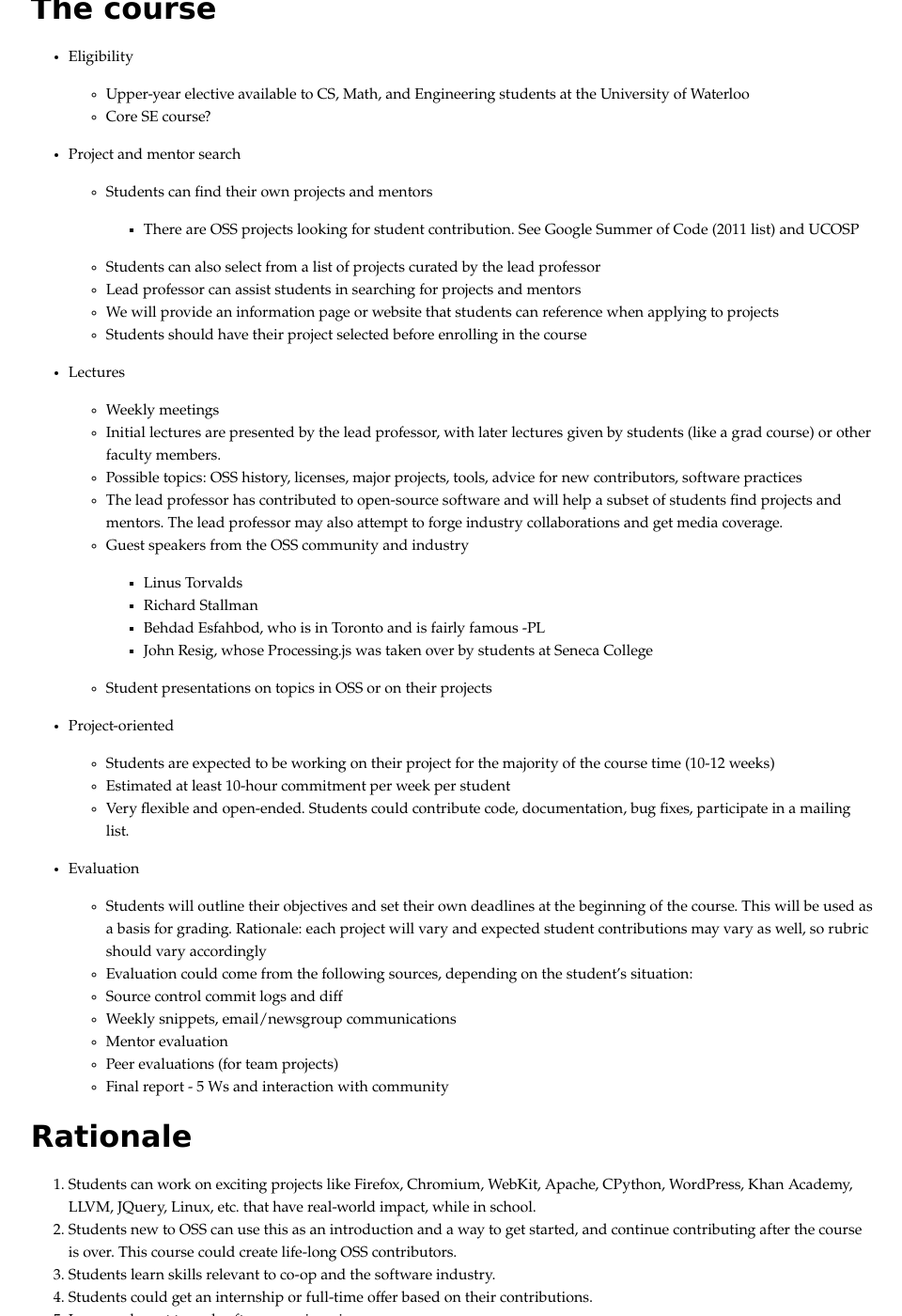
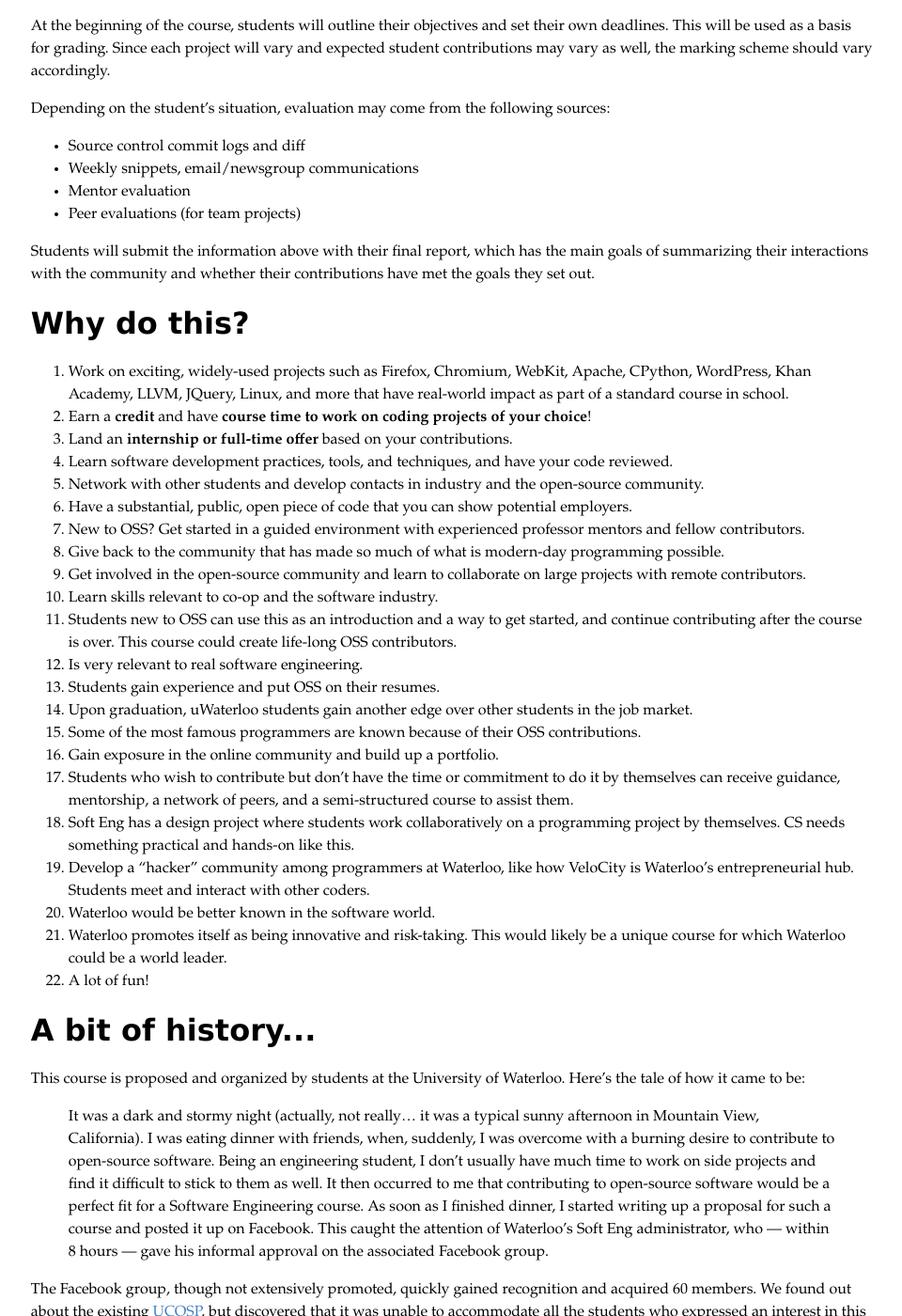
Before and after one commit to os499/os499.github.com, a Jekyll site: the page built from general-information/index.md, in a window 1280 px wide and 1400 px high, scrolled down 761 px. Shown: the whole window at 94% size, without its empty margins (300-1260 px from the left). Built offline with Jekyll 4.4.1, drawn with Linux system fonts in a browser that asks for light colours; some of the changed text lies outside the part shown.

Commit message:
general information 50% done

```diff
--- a/general-information/index.md
+++ b/general-information/index.md
@@ -3,151 +3,72 @@
 title: General Information - OS 499
 ---
 
+<h1 id='about-the-course'>About the course</h1>
 
-This is still a work in progress!
+This is a [student-organized](#history) course where students at the University of Waterloo contribute to open-source software.
 
-general information page. may be split up into multiple pages. Change navigation structure if we do that.
+## Project-oriented
+The main purpose of the course is for students to get involved with an open-source project and make a meaningful contribution during their term. We currently expect students to work on their project for 10-12 weeks, with at least a 10-hour commitment per week. Contributions are very flexible and open-ended &mdash; students can write code, work on bug fixes, improve documentation, and participate in mailing lists.
+
+## Lectures
+We will have weekly meetings where initial lectures are given by the participating professors. The lead professor will have contributed to open-source software, and will attempt to forge industry collaborations and get media coverage. In later lectures, students will give presentations on the projects that they're working on and present lectures on topics in open-source software development. We will also be inviting guest speakers from industry and the open-source community to our weekly meetings.
+
+Possible lecture topics include OSS history, licenses, major projects, tools, advice for new contributors, and development practices.
+
+## Evaluation
+At the beginning of the course, students will outline their objectives and set their own deadlines. This will be used as a basis for grading. Since each project will vary and expected student contributions may vary as well, the marking scheme should vary accordingly.
+
+Depending on the student's situation, evaluation may come from the following sources:
+
+- Source control commit logs and diff
+- Weekly snippets, email/newsgroup communications
+- Mentor evaluation
+- Peer evaluations (for team projects)
+
+Students will submit the information above with their final report, which has the main goals of summarizing their interactions with the community and whether their contributions have met the goals they set out.
 
 
-- meta-info: how started, why, etc.
-- for students
-- for profs
-- faq  -
-  - differences from co-op
-  -     differences from UCOSP
-  -     differences from se design project
-  -     course credit?
-  -     when starting?
-  -     how to enroll?
+<h1 id='rationale'>Why do this?</h1>
+
+{% capture rationale %}{% include rationale.md %}{% endcapture %}
+{{ rationale | markdownify }}
 
 
-### The text below is extracted from the [original proposal on Google Docs](https://docs.google.com/document/d/1yTSIiCd9qjUNOalFboaW_WIGG-UCvn6pQxSKWUgGP18/edit?authkey=CJmR97UH&hl=en_US&pli=1#). It needs to be converted to prose.
+<!--# How do I enroll?-->
+<!--TODO-->
+<!--- Project and mentor search-->
+  <!--- Students can find their own projects and mentors-->
+  <!--- There are OSS projects looking for student contribution. See Google Summer of Code (2011 list) and UCOSP-->
+  <!--- Students can also select from a list of projects curated by the lead professor-->
+  <!--- Lead professor can assist students in searching for projects and mentors-->
+  <!--- We will provide an information page or website that students can reference when applying to projects-->
+  <!--- Students should have their project selected before enrolling in the course-->
+  <!--- lots of projects on GitHub-->
 
----
+<!--# Pilot-->
+<!--TODO-->
+<!--For the pilot, instead of having a centralized, 1 professor to many students model, we will have a distributed many profs to many students model. In this way, we can have a low student-professor ratio and make the course scalable, even if professors do not get teaching credit. This is a necessity now because of the lack of teaching resources in the ECE department, making it difficult for ECE to grant professors teaching credit-->
 
-This is a student-organized proposal for a course where students contribute to open-source software.
+<!--- two different possibilities-->
+<!--- here we describe the other distributed model... multiple profs rotate together-->
 
-Open-Source Software Development Course @ University of Waterloo - Proposal
-The course
-Rationale
-Differences between the Soft Eng design project
-Differences from what UCOSP currently offers
-2012 pilots
-Winter term
-Fall term
-Goals
-Closing Remarks
+<h1 id="history">A bit of history...</h1>
+This course is proposed and organized by students at the University of Waterloo. Here's the tale of how it came to be:
 
-# The course
+> It was a dark and stormy night (actually, not really... it was a typical sunny afternoon in Mountain View, California). I was eating dinner with friends, when, suddenly, I was overcome with a burning desire to contribute to open-source software. Being an engineering student, I don't usually have much time to work on side projects and find it difficult to stick to them as well. It then occurred to me that contributing to open-source software would be a perfect fit for a Software Engineering course. As soon as I finished dinner, I started writing up a proposal for such a course and posted it up on Facebook. This caught the attention of Waterloo's Soft Eng administrator, who &mdash; within 8 hours &mdash; gave his informal approval on the associated Facebook group.
 
-- Eligibility
-  - Upper-year elective available to CS, Math, and Engineering students at the University of Waterloo
-  - Core SE course?
-- Project and mentor search
-  - Students can find their own projects and mentors
-    - There are OSS projects looking for student contribution. See Google Summer of Code (2011 list) and UCOSP
-  - Students can also select from a list of projects curated by the lead professor
-  - Lead professor can assist students in searching for projects and mentors
-  - We will provide an information page or website that students can reference when applying to projects
-  - Students should have their project selected before enrolling in the course
-- Lectures
-  - Weekly meetings
-  - Initial lectures are presented by the lead professor, with later lectures given by students (like a grad course) or other faculty members.
-  - Possible topics: OSS history, licenses, major projects, tools, advice for new contributors, software practices
-  - The lead professor has contributed to open-source software and will help a subset of students find projects and mentors. The lead professor may also attempt to forge industry collaborations and get media coverage.
-  - Guest speakers from the OSS community and industry
-    - Linus Torvalds
-    - Richard Stallman
-    - Behdad Esfahbod, who is in Toronto and is fairly famous -PL
-    - John Resig, whose Processing.js was taken over by students at Seneca College
-  - Student presentations on topics in OSS or on their projects
-- Project-oriented
-  - Students are expected to be working on their project for the majority of the course time (10-12 weeks)
-  - Estimated at least 10-hour commitment per week per student
-  - Very flexible and open-ended. Students could contribute code, documentation, bug fixes, participate in a mailing list.
-- Evaluation
-  - Students will outline their objectives and set their own deadlines at the beginning of the course. This will be used as a basis for grading. Rationale: each project will vary and expected student contributions may vary as well, so rubric should vary accordingly
-  - Evaluation could come from the following sources, depending on the student’s situation:
-  - Source control commit logs and diff
-  - Weekly snippets, email/newsgroup communications
-  - Mentor evaluation
-  - Peer evaluations (for team projects)
-  - Final report - 5 Ws and interaction with community
+The Facebook group, though not extensively promoted, quickly gained recognition and acquired 60 members. We found out about the existing [UCOSP](http://ucosp.ca), but discovered that it was unable to accommodate all the students who expressed an interest in this course. Thus, throughout the Spring 2011 term, student organizers communicated with professors to make this course into a reality.
 
-# Rationale
+We are currently working on developing this website and gearing up for a large pilot in the Fall 2011 term that should accommodate all the interested Soft Eng 2014 students, and possibly smaller pilots before then.
 
-1. Students can work on exciting projects like Firefox, Chromium, WebKit, Apache, CPython, WordPress, Khan Academy, LLVM, JQuery, Linux, etc. that have real-world impact, while in school.
-1. Students new to OSS can use this as an introduction and a way to get started, and continue contributing after the course is over. This course could create life-long OSS contributors.
-1. Students learn skills relevant to co-op and the software industry.
-1. Students could get an internship or full-time offer based on their contributions.
-1. Is very relevant to real software engineering.
-1. Being a course means that students can earn a credit and have course time to work on OSS.
-1. Students gain experience and put OSS on their resumes.
-1. Upon graduation, uWaterloo students gain another edge over other students in the job market.
-1. Some of the best programmers have participated in the OSS community.
-1. Students learn software development practices, tools, and techniques, and have their code reviewed (like co-op).
-1. Students gain exposure in the online community and build up a portfolio.
-1. Students who wish to contribute but don't have the time or commitment to do it by themselves can receive guidance, mentorship, a network of peers, and a semi-structured course to assist them.
-1. Soft Eng has a design project where students work collaboratively on a programming project by themselves. CS needs something practical and hands-on like this.
-1. Develop a "hacker" community among programmers at Waterloo, like how VeloCity is Waterloo's entrepreneurial hub. Students meet and interact with other coders.
-1. Waterloo would be better known in the software world.
-1. Waterloo promotes itself as being innovative and risk-taking. This would likely be a unique course for which Waterloo could be a world leader.
-1. The programming community (including CS students) who make use of OSS should give back.
-1. This course could be a lot of fun!
+# TODO
 
+- how to enroll?
+- how to find projects?
+- info about pilot: the distributed many profs to many students model
 
-# Differences between the Soft Eng design project
+Links below
 
-- Less restrictions and more flexible.
-- Depending on the project you get, you don't have to gather requirements, find a customer, find a business case, and such.
-- This would be strictly contributing to existing OSS, so students develop skills related to understanding and working on a large code base remotely with other developers and how the OSS community works.
-- Contributions have lasting impact on the real world (not implying that design projects don't).
+We have a [Facebook group](http://www.facebook.com/home.php?sk=group_143736372360110&ap=1).
 
-
-# Differences from what UCOSP currently offers
-
-- Integrated as a CS/SE course, with (short) weekly lectures and a professor and faculty members teaching, providing assistance to students, and grading.
-- Guest speakers and student presentations at lectures.
-- Group of students (maybe 10 - 40?) take this together from the same university.
-- Students can apply for projects outside of those registered for UCOSP.
-- Students can choose to contribute individually to projects.
-- Accepts a much larger group of students from the same university (UCOSP only has the means for 6-8 Waterloo students at the moment).
-
-
-# 2012 pilots
-
-**NOTE: The text in this section no longer applies. This will be updated soon.**
-
-Professor Derek Rayside in ECE, who teaches primarily software engineering courses, has volunteered to lead the pilots. We are planning for two pilot runs in 2012: one in the Winter term and one in the Fall term. For both pilots, we are seeking motivated students who are self-driven and are capable of writing solid code - basically, don’t embarrass Waterloo.
-
-## Winter term
-
-For our first pilot we will have a small number (3-6) of highly committed students. Preferably, these students are from the Software Engineering 2012 class, with whom Prof Derek is already familiar. The idea is to have a small, manageable handful of students that Prof Derek can coordinate without expending as much effort as would be required for a regular course.
-Students will be enrolling in SE 499 and will apply on an individual basis.
-
-The goal of this pilot is to have successful student contributions that will make way for and validate:
-
-## Fall term
-
-All interested students are encouraged to apply, and there will be as many openings as qualified students. This will be mass-promoted to students in CS, SE, and CE. Interested 2014 Softies will be taking this course this term (their 3B term, which is purportedly a more manageable term than 3A). The goal is to enroll at least 20 students, which would qualify the lead professor for a teaching credit.
-
-We will aim to have this accepted as SE 498, but we can always have students enroll in SE 499 should our bid be unsuccessful. Students will be applying on an individual basis.
-
-# Goals
-
-- Attain the goals of the pilots (see above). Further, 80% of students should successfully complete their projects and have them integrated upstream (GSoC started off with 80% - http://code.google.com/p/google-summer-of-code/wiki/ProgramStatistics)
-- Becomes an official Waterloo offering, with its own course code
-- Becomes a core SE course (maybe)
-- Co-op is one of Waterloo's strong points. Like co-op, be another key advantage for Waterloo CS/SE students that Waterloo is known for.
-- Get industry or media recognition
-
-# Closing Remarks
-
-If you are interested in signing up for one of the pilots, and are willing to commit 10 hours per week writing solid code, please put your name on this spreadsheet so we can gauge interest.
-
-This proposal is still being worked out at this time. Please participate in the discussion, and please invite friends who may be interested. Thanks!
-
-This document is essentially a rough draft of the course proposal that we will formally submit to Charlie Clarke for approval for Software Engineers.
-
-TODO: This could be put elsewhere...
-We have a [Facebook group](http://www.facebook.com/home.php?sk=group_143736372360110&ap=1).
+[Original Proposal (Google Doc)](https://docs.google.com/document/d/1yTSIiCd9qjUNOalFboaW_WIGG-UCvn6pQxSKWUgGP18/edit?authkey=CJmR97UH&hl=en_US&authkey=CJmR97UH)
```
